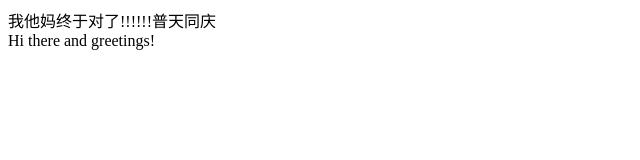
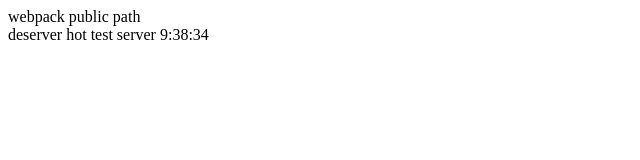
Before and after one commit to homobulla/webpack, a website built with webpack: page public/index.html in a window 1280 px wide. Shown: the whole page, without its empty margins (0-640 px from the left). Built offline with nearby package versions, Linux system fonts and the light colour scheme; files whose address does not match are found by name.

Commit message:
server hot

```diff
--- a/app/js/greet.js
+++ b/app/js/greet.js
@@ -1,5 +1,5 @@
 module.exports = function() {
     var greet = document.createElement('div');
-    greet.textContent = "Hi there and greetings!";
+    greet.textContent = "deserver hot test server   " +  new Date().getHours() + ':' + new Date().getMinutes() + ':' + new Date().getSeconds();
     return greet;
   };
--- a/public/index.html
+++ b/public/index.html
@@ -5,10 +5,11 @@
     <meta name="viewport" content="width=device-width, initial-scale=1.0">
     <meta http-equiv="X-UA-Compatible" content="ie=edge">
     <title>Webpack Sample Project</title>
+    <script src="http://localhost:8080/webpack-dev-server.js"></script>
 </head>
 <body>
     <div id="root">
-        我他妈终于对了!!!!!!普天同庆
+        webpack public path
     </div>
     <script src="./bundle.js"></script>
 </body>
```
